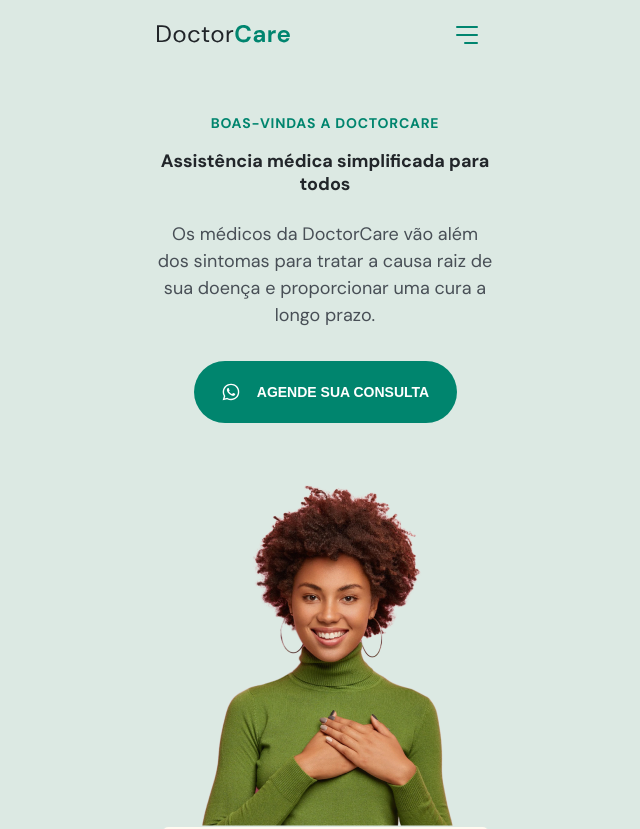
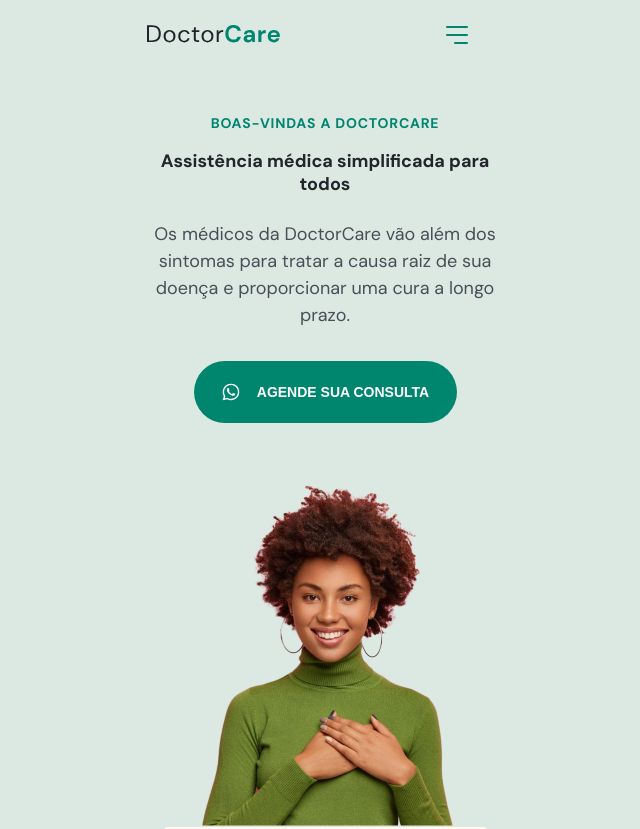
Before and after one commit to camilabarpp/NLW, a plain HTML site: page index.html in a window 1280 px wide. Shown: the top 829 px of the page, without its empty margins (315-955 px from the left). Drawn offline with nearby package versions, Linux system fonts and the light colour scheme.

Commit message:
Update style.css

```diff
--- a/style.css
+++ b/style.css
@@ -42,7 +42,7 @@ body {
 }
 
 .wrapper {
-  width: 38.5rem;
+  width: 40.5rem;
   margin-inline: auto;
   padding-inline: 2.4rem;
 }
```
